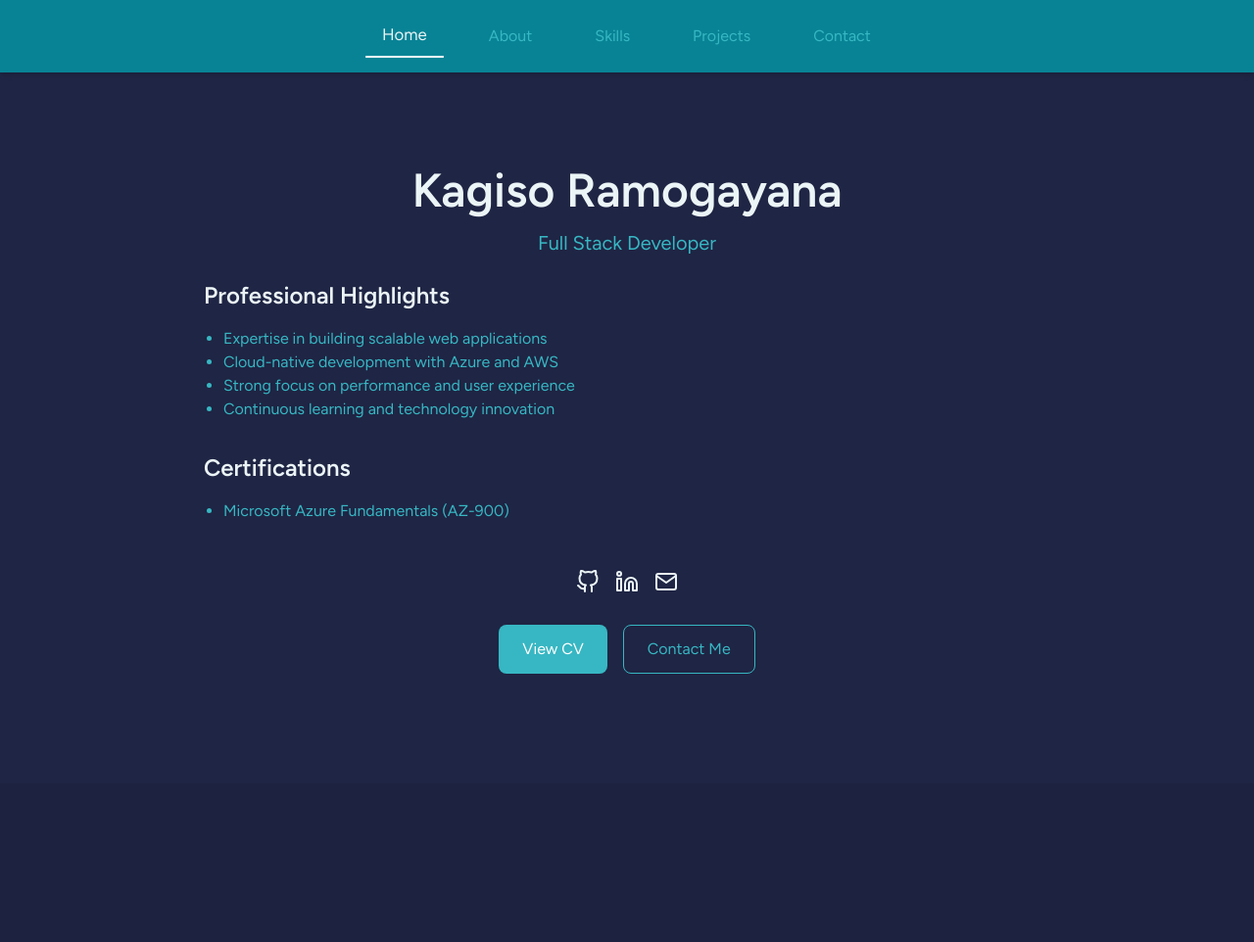
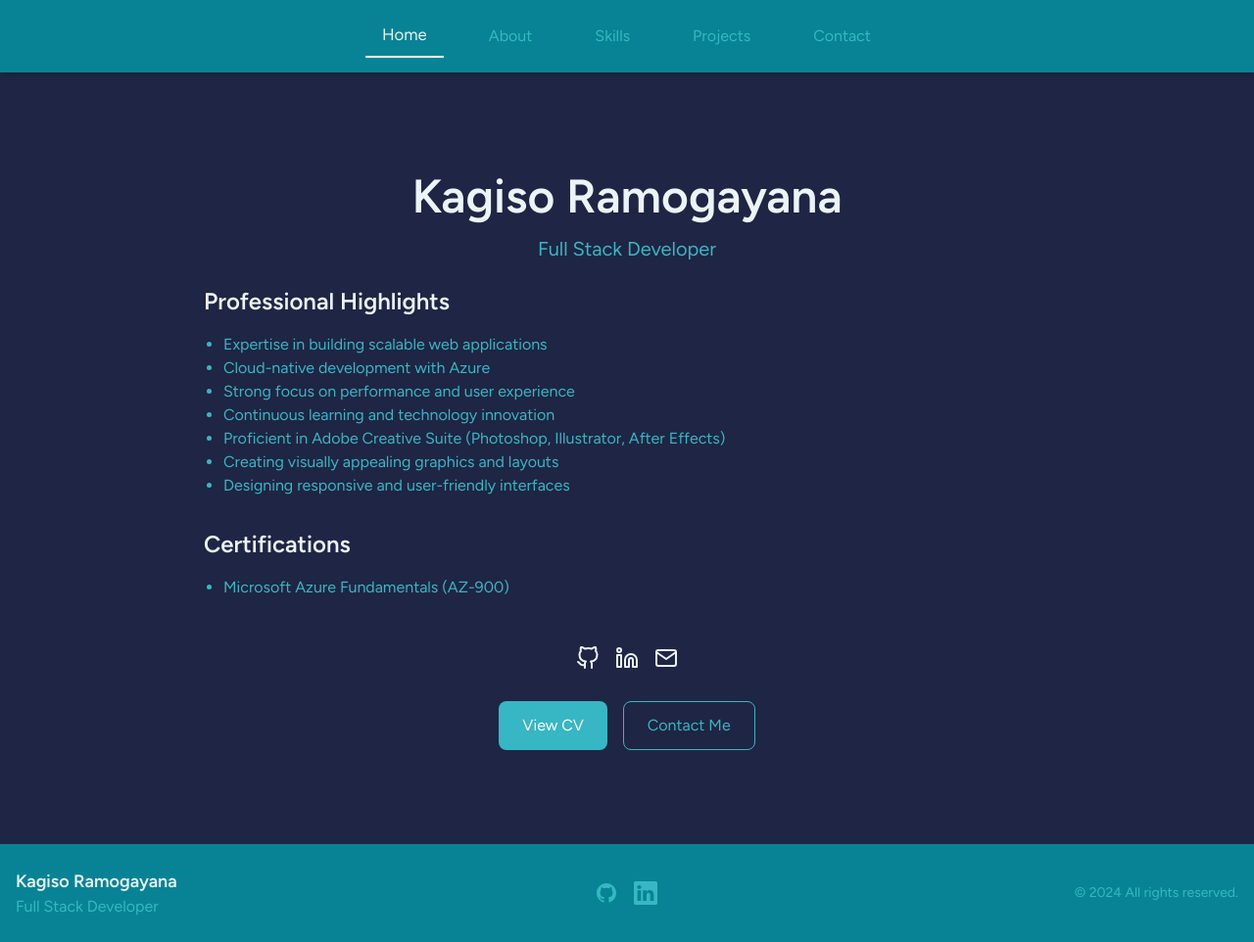
Before and after one commit to KGRamzii/kgl-ramzii, a Laravel app: page / in a window 1280 px wide. Shown: the whole page at 98% size. Before the commit the page ends 688 px from the top, so only its background shows below. Run offline with Laravel 12, Linux system fonts and the light colour scheme; style sheets or scripts are compiled from the project's sources; some libraries are stand-ins or nearby versions.

Commit message:
fix consistancy for different screens

```diff
--- a/resources/views/livewire/portfolio.blade.php
+++ b/resources/views/livewire/portfolio.blade.php
@@ -5,16 +5,43 @@ state([
     'name' => 'Kagiso Ramogayana',
     'role' => 'Full Stack Developer',
     'activeTab' => 'home',
+    'isMobileMenuOpen' => false,
 ]);
 
-$setTab = fn($tab) => ($this->activeTab = $tab);
+$setTab = function($tab) {
+    $this->activeTab = $tab;
+    $this->isMobileMenuOpen = false;
+    // Remove no-scroll class when closing menu
+    $this->dispatch('body-scroll', false);
+};
+
+$toggleMobileMenu = function() {
+    $this->isMobileMenuOpen = !$this->isMobileMenuOpen;
+    // Toggle no-scroll class
+    $this->dispatch('body-scroll', $this->isMobileMenuOpen);
+};
 ?>
 
-<div
-    class="min-h-screen transition-colors duration-300 bg-light-background dark:bg-dark-background text-light-text-dark dark:text-white">
-    <nav class="shadow-md bg-light-secondary dark:bg-dark-secondary">
+<div class="flex flex-col min-h-screen transition-colors duration-300 bg-light-background dark:bg-dark-background text-light-text-dark dark:text-white">
+    <nav class="fixed top-0 left-0 right-0 z-50 shadow-md bg-light-secondary dark:bg-dark-secondary">
         <div class="container px-4 py-4 mx-auto">
-            <div class="flex justify-center space-x-8">
+            <div class="flex items-center justify-between">
+                <!-- Current Page Indicator (Mobile Only) -->
+                <div class="font-mono text-lg tracking-widest uppercase md:hidden text-light-text-dark dark:text-dark-accent">
+                    {{ $activeTab }}
+                </div>
+
+                <!-- Mobile Menu Button -->
+                <div class="md:hidden">
+                    <button wire:click="toggleMobileMenu" class="text-light-text-dark dark:text-dark-accent">
+                        <svg xmlns="http://www.w3.org/2000/svg" class="w-6 h-6" fill="none" viewBox="0 0 24 24" stroke="currentColor">
+                            <path stroke-linecap="round" stroke-linejoin="round" stroke-width="2" d="M4 6h16M4 12h16m-7 6h7" />
+                        </svg>
+                    </button>
+                </div>
+
+                <!-- Desktop Navigation -->
+                <div class="justify-center hidden w-full space-x-8 md:flex">
                     @foreach (['home', 'about', 'skills', 'projects', 'contact'] as $tab)
                         <button wire:click="setTab('{{ $tab }}')"
                             class="px-4 py-2 transition-all duration-300 ease-in-out
@@ -26,8 +53,28 @@ $setTab = fn($tab) => ($this->activeTab = $tab);
                     @endforeach
                 </div>
             </div>
+
+            <!-- Mobile Navigation -->
+            <div x-show="$wire.isMobileMenuOpen"
+                 class="absolute left-0 right-0 py-2 shadow-lg md:hidden bg-light-secondary dark:bg-dark-secondary"
+                 x-transition:enter="transition ease-out duration-200"
+                 x-transition:enter-start="opacity-0 transform -translate-y-2"
+                 x-transition:enter-end="opacity-100 transform translate-y-0">
+                @foreach (['home', 'about', 'skills', 'projects', 'contact'] as $tab)
+                    <button wire:click="setTab('{{ $tab }}')"
+                        class="block w-full px-4 py-2 text-left transition-all duration-300 ease-in-out
+                            {{ $activeTab == $tab
+                                ? 'text-light-text-dark dark:text-dark-accent bg-light-background/10 dark:bg-dark-background/10'
+                                : 'text-light-text-muted dark:text-dark-text-muted hover:text-light-text-dark dark:hover:text-white' }}">
+                        {{ ucfirst($tab) }}
+                    </button>
+                @endforeach
+            </div>
+        </div>
     </nav>
 
+    <!-- Add padding to account for fixed nav -->
+    <div class="pt-5 md:pt-20">
         <div class="container px-4 py-8 mx-auto">
             <div class="animate-fade-in">
                 @switch($activeTab)
@@ -54,3 +101,34 @@ $setTab = fn($tab) => ($this->activeTab = $tab);
             </div>
         </div>
     </div>
+
+    <!-- Footer -->
+    <footer class="mt-auto bg-light-secondary dark:bg-dark-secondary">
+        <div class="container px-4 py-6 mx-auto">
+            <div class="flex flex-col items-center justify-between space-y-4 md:flex-row md:space-y-0">
+                <div class="text-center md:text-left">
+                    <h3 class="text-lg font-semibold">{{ $name }}</h3>
+                    <p class="text-light-text-muted dark:text-dark-text-muted">{{ $role }}</p>
+                </div>
+                <div class="flex space-x-4">
+                    <!-- Add your social media links here -->
+                    {{-- github --}}
+                    <a href="https://github.com/KGRamzii" class="text-light-text-muted dark:text-dark-text-muted hover:text-light-text-dark dark:hover:text-white">
+                        <svg class="w-6 h-6" fill="currentColor" viewBox="0 0 24 24" aria-hidden="true">
+                            <path d="M12 2C6.477 2 2 6.477 2 12c0 4.42 2.865 8.17 6.839 9.49.5.092.682-.217.682-.48 0-.237-.008-.866-.013-1.7-2.782.604-3.369-1.34-3.369-1.34-.454-1.156-1.11-1.464-1.11-1.464-.908-.62.069-.608.069-.608 1.003.07 1.531 1.03 1.531 1.03.892 1.529 2.341 1.087 2.91.832.092-.647.35-1.088.636-1.338-2.22-.253-4.555-1.11-4.555-4.943 0-1.091.39-1.984 1.029-2.683-.103-.253-.446-1.27.098-2.647 0 0 .84-.269 2.75 1.022A9.606 9.606 0 0112 6.82c.85.004 1.705.115 2.504.337 1.909-1.29 2.747-1.022 2.747-1.022.546 1.377.202 2.394.1 2.647.64.699 1.028 1.592 1.028 2.683 0 3.842-2.339 4.687-4.566 4.935.359.309.678.919.678 1.852 0 1.336-.012 2.415-.012 2.743 0 .267.18.578.688.48C19.137 20.167 22 16.42 22 12c0-5.523-4.477-10-10-10z"></path>
+                        </svg>
+                    </a>
+                    {{-- linkedin --}}
+                    <a href="https://linkedin.com/in/kagiso-ramogayana-15a6921a0" class="text-light-text-muted dark:text-dark-text-muted hover:text-light-text-dark dark:hover:text-white">
+                        <svg class="w-6 h-6" fill="currentColor" viewBox="0 0 24 24" aria-hidden="true">
+                            <path d="M22.23 0H1.77C.8 0 0 .77 0 1.72v20.56C0 23.23.8 24 1.77 24h20.46c.98 0 1.77-.77 1.77-1.72V1.72C24 .77 23.2 0 22.23 0zM7.27 20.1H3.65V9.24h3.62V20.1zM5.47 7.76h-.03c-1.22 0-2-.83-2-1.87 0-1.06.8-1.87 2.05-1.87 1.24 0 2 .8 2.02 1.87 0 1.04-.78 1.87-2.05 1.87zM20.34 20.1h-3.63v-5.8c0-1.45-.52-2.45-1.83-2.45-1 0-1.6.67-1.87 1.32-.1.23-.11.55-.11.88v6.05H9.28s.05-9.82 0-10.84h3.63v1.54a3.6 3.6 0 0 1 3.26-1.8c2.39 0 4.18 1.56 4.18 4.89v6.21z"></path>
+                        </svg>
+                    </a>
+                </div>
+                <div class="text-sm text-light-text-muted dark:text-dark-text-muted">
+                    © {{ date('Y') }} All rights reserved.
+                </div>
+            </div>
+        </div>
+    </footer>
+</div>
--- a/resources/views/livewire/portfolio/home.blade.php
+++ b/resources/views/livewire/portfolio/home.blade.php
@@ -4,7 +4,15 @@ use function Livewire\Volt\{state, computed};
 state([
     'name' => 'Kagiso Ramogayana',
     'role' => 'Full Stack Developer',
-    'highlights' => ['Expertise in building scalable web applications', 'Cloud-native development with Azure and AWS', 'Strong focus on performance and user experience', 'Continuous learning and technology innovation'],
+    'highlights' => [
+        'Expertise in building scalable web applications',
+        'Cloud-native development with Azure',
+        'Strong focus on performance and user experience',
+        'Continuous learning and technology innovation',
+        'Proficient in Adobe Creative Suite (Photoshop, Illustrator, After Effects)',
+        'Creating visually appealing graphics and layouts',
+        'Designing responsive and user-friendly interfaces',
+    ],
     'certifications' => [
         'Microsoft Azure Fundamentals (AZ-900)',
 
@@ -106,29 +114,38 @@ $closeCvModal = fn() => ($this->showCvModal = false);
     </div>
     {{-- CV Modal --}}
     @if ($showCvModal)
-        <div class="fixed inset-0 z-50 flex items-center justify-center overflow-auto bg-black bg-opacity-50">
-            <div class="relative w-11/12 max-w-4xl mx-auto bg-white rounded-lg shadow-xl dark:bg-gray-800">
-                <button wire:click="closeCvModal"
-                    class="absolute text-gray-600 dark:text-red-600 top-4 right-4 hover:text-gray-900 dark:hover:text-white z-60">
-                    <svg xmlns="http://www.w3.org/2000/svg" class="w-6 h-6" fill="none" viewBox="0 0 24 24"
-                        stroke="currentColor">
-                        <path stroke-linecap="round" stroke-linejoin="round" stroke-width="2"
-                            d="M6 18L18 6M6 6l12 12" />
+    <div class="fixed inset-0 z-50 flex items-center justify-center overflow-y-auto bg-black bg-opacity-50">
+        <div class="relative w-11/12 max-w-4xl mx-auto my-6 bg-white rounded-lg shadow-xl dark:bg-gray-800">
+            <!-- Close Button -->
+            <button
+                wire:click="closeCvModal"
+                class="absolute text-gray-600 dark:text-red-600 top-4 right-4 hover:text-gray-900 dark:hover:text-white z-60"
+            >
+                <svg xmlns="http://www.w3.org/2000/svg" class="w-6 h-6" fill="none" viewBox="0 0 24 24" stroke="currentColor">
+                    <path stroke-linecap="round" stroke-linejoin="round" stroke-width="2" d="M6 18L18 6M6 6l12 12" />
                 </svg>
             </button>
 
+            <!-- PDF Viewer -->
             <div class="p-4">
-                    <iframe src="{{ asset('CV/KagisoCV.pdf') }}" width="100%" height="600px"
-                        class="border-none"></iframe>
+                <div class="w-full overflow-hidden rounded-lg">
+                    <iframe
+                        src="{{ asset('CV/KagisoCV.pdf') }}"
+                        class="w-full h-[calc(100vh-200px)] min-h-[300px] border-none"
+                        style="max-height: 600px;"
+                    ></iframe>
+                </div>
             </div>
 
+            <!-- Download Button -->
             <div class="flex justify-center p-4">
-                    <a href="{{ asset('CV/KagisoCV.pdf') }}" download
-                        class="inline-flex items-center px-6 py-3 text-white transition bg-blue-500 rounded-lg hover:bg-blue-600 dark:bg-dark-accent dark:hover:bg-dark-accent-dark">
-                        <svg xmlns="http://www.w3.org/2000/svg" class="w-5 h-5 mr-2" fill="none" viewBox="0 0 24 24"
-                            stroke="currentColor">
-                            <path stroke-linecap="round" stroke-linejoin="round" stroke-width="2"
-                                d="M4 16v1a3 3 0 003 3h10a3 3 0 003-3v-1m-4-4l-4 4m0 0l-4-4m4 4V4" />
+                <a
+                    href="{{ asset('CV/KagisoCV.pdf') }}"
+                    download
+                    class="inline-flex items-center px-6 py-3 text-white transition bg-blue-500 rounded-lg hover:bg-blue-600 dark:bg-dark-accent dark:hover:bg-dark-accent-dark"
+                >
+                    <svg xmlns="http://www.w3.org/2000/svg" class="w-5 h-5 mr-2" fill="none" viewBox="0 0 24 24" stroke="currentColor">
+                        <path stroke-linecap="round" stroke-linejoin="round" stroke-width="2" d="M4 16v1a3 3 0 003 3h10a3 3 0 003-3v-1m-4-4l-4 4m0 0l-4-4m4 4V4" />
                     </svg>
                     Download CV
                 </a>
--- a/resources/views/livewire/portfolio/projects.blade.php
+++ b/resources/views/livewire/portfolio/projects.blade.php
@@ -149,7 +149,7 @@ mount(function () {
                         <h3 class="mb-2 text-xl font-bold text-white dark:text-white">
                             {{ $project['name'] }}
                         </h3>
-                        <p class="mb-4 text-light-text-muted dark:text-gray-300 line-clamp-2">
+                        <p class="mb-4 text-light-text-muted dark:text-dark-text-muted line-clamp-2">
                             {{ $project['description'] }}
                         </p>
                         <div class="flex flex-wrap gap-2">
```
Lines whose indentation alone changed are shown as unchanged.
